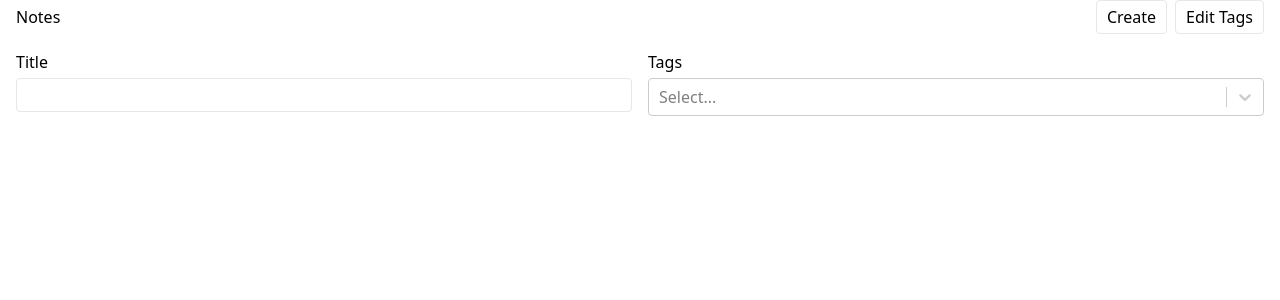
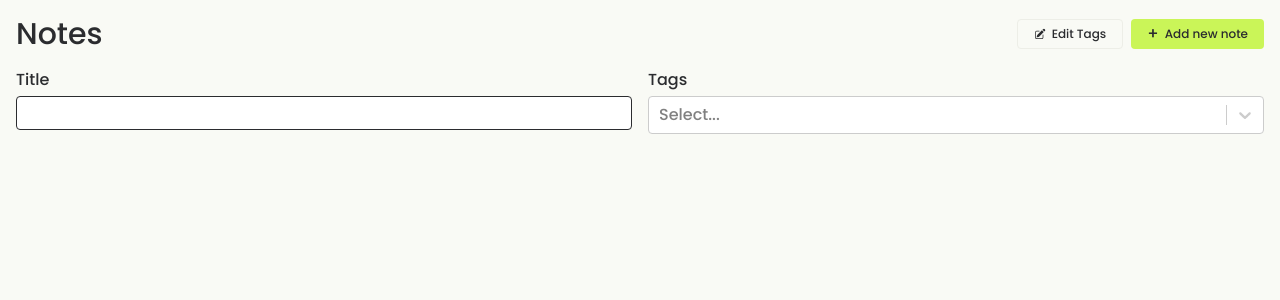
Before and after one commit to LukasV3/notable, a React (Vite) app: page / in a window 1280 px wide. Shown: the top 300 px of the page. Built offline with nearby package versions, Linux system fonts and the light colour scheme.

Commit message:
Began styling the NoteList component

```diff
--- a/package.json
+++ b/package.json
@@ -9,6 +9,7 @@
     "preview": "vite preview"
   },
   "dependencies": {
+    "@heroicons/react": "^2.0.17",
     "react": "^18.2.0",
     "react-dom": "^18.2.0",
     "react-markdown": "^8.0.6",
--- a/src/App.tsx
+++ b/src/App.tsx
@@ -86,7 +86,8 @@ function App() {
   }
 
   return (
-    <div className="container">
+    <div className="bg-[#f9faf5] min-h-screen text-grey font-medium">
+      <div className="container py-4">
         <Routes>
           <Route
             path="/"
@@ -110,13 +111,18 @@ function App() {
             <Route
               path="edit"
               element={
-              <EditNote onSubmit={onUpdateNote} onAddTag={addTag} availableTags={tags} />
+                <EditNote
+                  onSubmit={onUpdateNote}
+                  onAddTag={addTag}
+                  availableTags={tags}
+                />
               }
             />
           </Route>
           <Route path="*" element={<Navigate to="/" />} />
         </Routes>
       </div>
+    </div>
   );
 }
 
--- a/src/components/NoteList.tsx
+++ b/src/components/NoteList.tsx
@@ -3,6 +3,7 @@ import ReactSelect from "react-select";
 import { Tag } from "../App";
 import { useMemo, useState } from "react";
 import { createPortal } from "react-dom";
+import { PencilSquareIcon } from "@heroicons/react/24/solid";
 
 type SimplifiedNote = {
   tags: Tag[];
@@ -46,20 +47,24 @@ export function NoteList({
 
   return (
     <>
-      <div className="flex justify-between items-center mb-4">
-        <h1>Notes</h1>
+      <div className="flex flex-wrap justify-between items-center gap-4 mb-4">
+        <h1 className="text-3xl">Notes</h1>
 
-        <div className="flex gap-x-2 flex-wrap">
-          <Link to="/new">
-            <button className="border border-grey rounded px-2.5 py-1">Create</button>
-          </Link>
-
+        <div className="flex gap-x-2 gap-y-1 flex-wrap">
           <button
             onClick={() => setShowEditTagsModal(true)}
-            className="border border-grey rounded px-2.5 py-1"
+            className="px-4 py-1.5 border border-[#edeee7] text-xs rounded flex items-center gap-x-1.5"
           >
+            <PencilSquareIcon className="w-3 h-3" />
             Edit Tags
           </button>
+
+          <Link
+            to="/new"
+            className="px-4 py-1.5 bg-volt text-grey text-xs rounded flex items-center gap-x-1.5 hover:bg-grey-dark hover:text-white duration-150"
+          >
+            <span className="text-base leading-4">+</span> Add new note
+          </Link>
         </div>
       </div>
 
--- a/src/index.css
+++ b/src/index.css
@@ -1,3 +1,5 @@
+@import url('https://fonts.googleapis.com/css2?family=Poppins:wght@400;500&display=swap');
+
 @tailwind base;
 @tailwind components;
 @tailwind utilities;
--- a/tailwind.config.js
+++ b/tailwind.config.js
@@ -5,11 +5,23 @@ export default {
     "./src/**/*.{js,ts,jsx,tsx}",
   ],
   theme: {
-    extend: {},
+    extend: {
+      colors: {
+        grey: {
+          DEFAULT: '#2b2c2f',
+          dark: '#1b1e21'
+        },
+        volt: '#caf558'
+      }
+    },
+    fontFamily: {
+      'sans': ['Poppins', 'sans-serif']
+    },
     container: {
       center: true,
       padding: '1rem',
     },
   },
+  darkMode: 'class',
   plugins: [],
 }
```
Also changed, not shown: 1 other file (tests, documents, lock files or other folders). Lines whose indentation alone changed are shown as unchanged.
